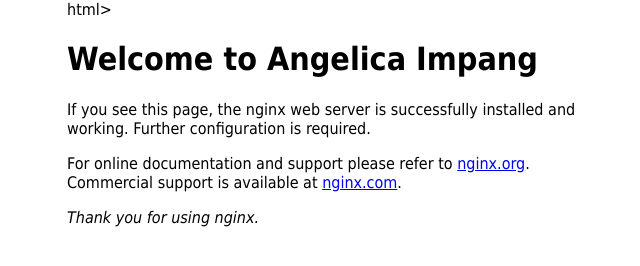
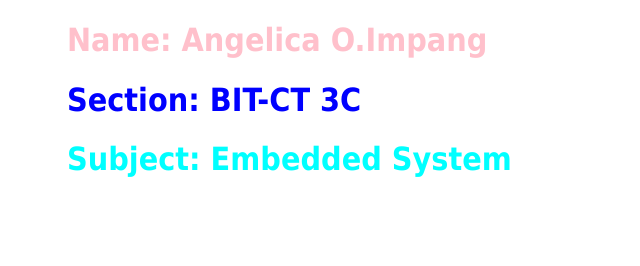
Before and after one commit to angelicaimpang/html, a plain HTML site: page index.html in a window 1280 px wide. Shown: the whole page, without its empty margins (293-933 px from the left). Drawn offline with Linux system fonts and the light colour scheme.

Commit message:
this is my second commit

```diff
--- a/index.html
+++ b/index.html
@@ -1,6 +1,7 @@
-html>
+<!DOCTYPE html>
+<html>
 <head>
-<title>Welcome to nginx!</title>
+<title>Profile  Information</title>
 <style>
 html { color-scheme: light dark; }
 body { width: 35em; margin: 0 auto;
@@ -8,15 +9,6 @@ font-family: Tahoma, Verdana, Arial, sans-serif; }
 </style>
 </head>
 <body>
-<h1>Welcome to Angelica Impang</h1>
-<p>If you see this page, the nginx web server is successfully installed and
-working. Further configuration is required.</p>
-
-<p>For online documentation and support please refer to
-<a href="http://nginx.org/">nginx.org</a>.<br/>
-Commercial support is available at
-<a href="http://nginx.com/">nginx.com</a>.</p>
-
-<p><em>Thank you for using nginx.</em></p>
-</body>
-</html>
+<h1 style="color:pink";> Name: Angelica O.Impang </h1>
+<h1 style="color:Blue";> Section: BIT-CT 3C</h1>
+<h1 style="color:Aqua";> Subject: Embedded System</h1>
```
